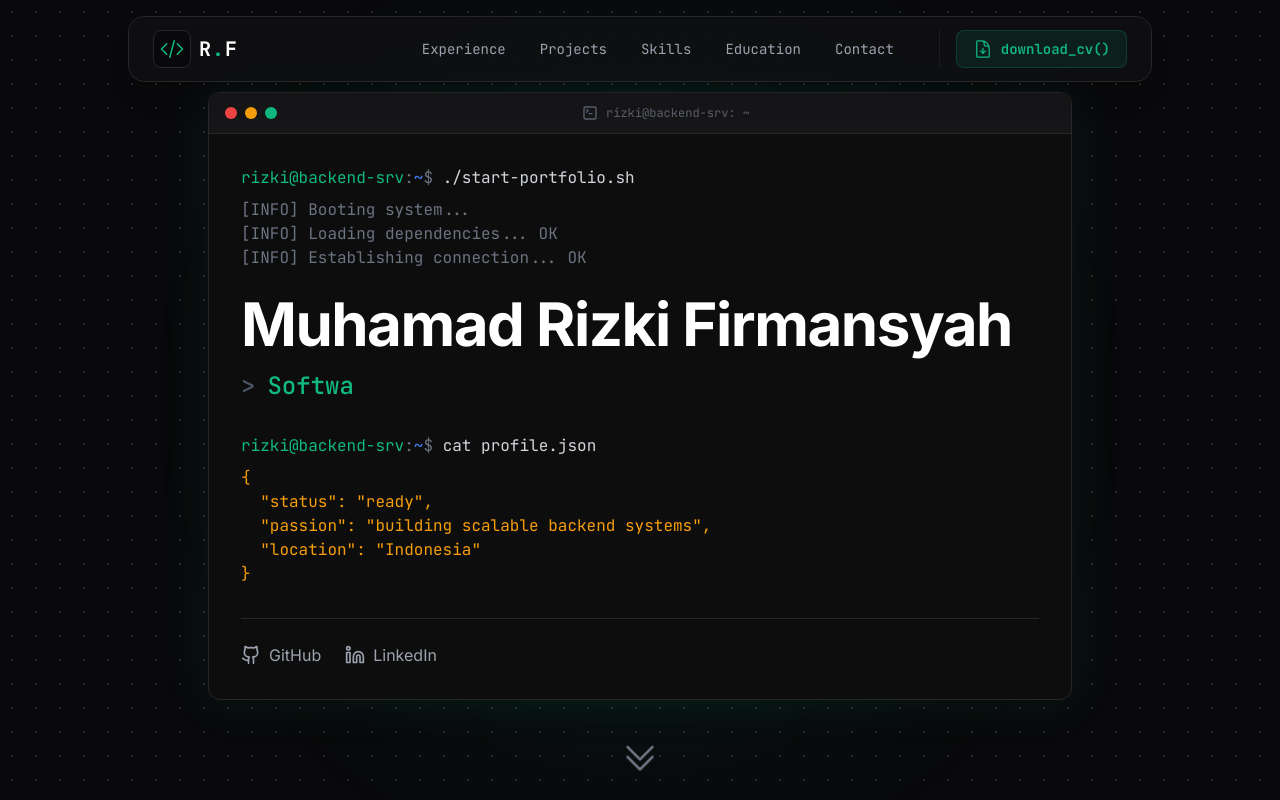
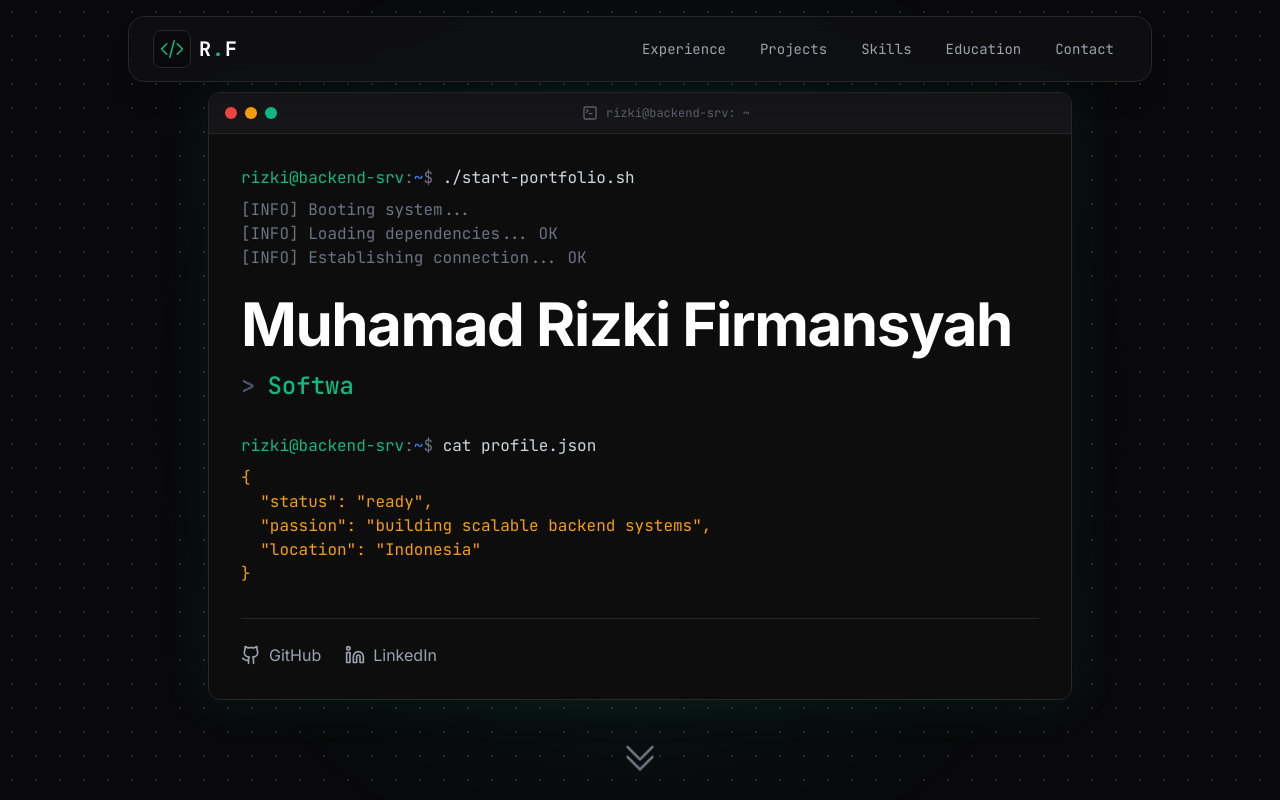
Before and after one commit to legenhand/portfolio-2025, a Next.js app: page / in a window 1280 px wide. Shown: the top 800 px of the page. Built offline with nearby package versions, Linux system fonts and the light colour scheme.

Commit message:
remove download cv button from navbar

```diff
--- a/src/app/components/Navbar.jsx
+++ b/src/app/components/Navbar.jsx
@@ -2,7 +2,6 @@
 
 import { useState, useEffect } from 'react';
 import { CodeBracketIcon, Bars3Icon, XMarkIcon } from '@heroicons/react/24/outline';
-import CvButton from './button/CvButton';
 import Link from 'next/link';
 
 const navigation = [
@@ -74,9 +73,6 @@ export default function Navbar() {
                                 </button>
                             ))}
                         </div>
-                        <div className="ml-2 pl-4 border-l border-tertiary/60">
-                            <CvButton />
-                        </div>
                     </div>
 
                     {/* Mobile Menu Button */}
@@ -112,9 +108,6 @@ export default function Navbar() {
                             {item.name}
                         </button>
                     ))}
-                    <div className="pt-4 mt-2 border-t border-tertiary">
-                        <CvButton />
-                    </div>
                 </div>
             </div>
         </nav>
```
